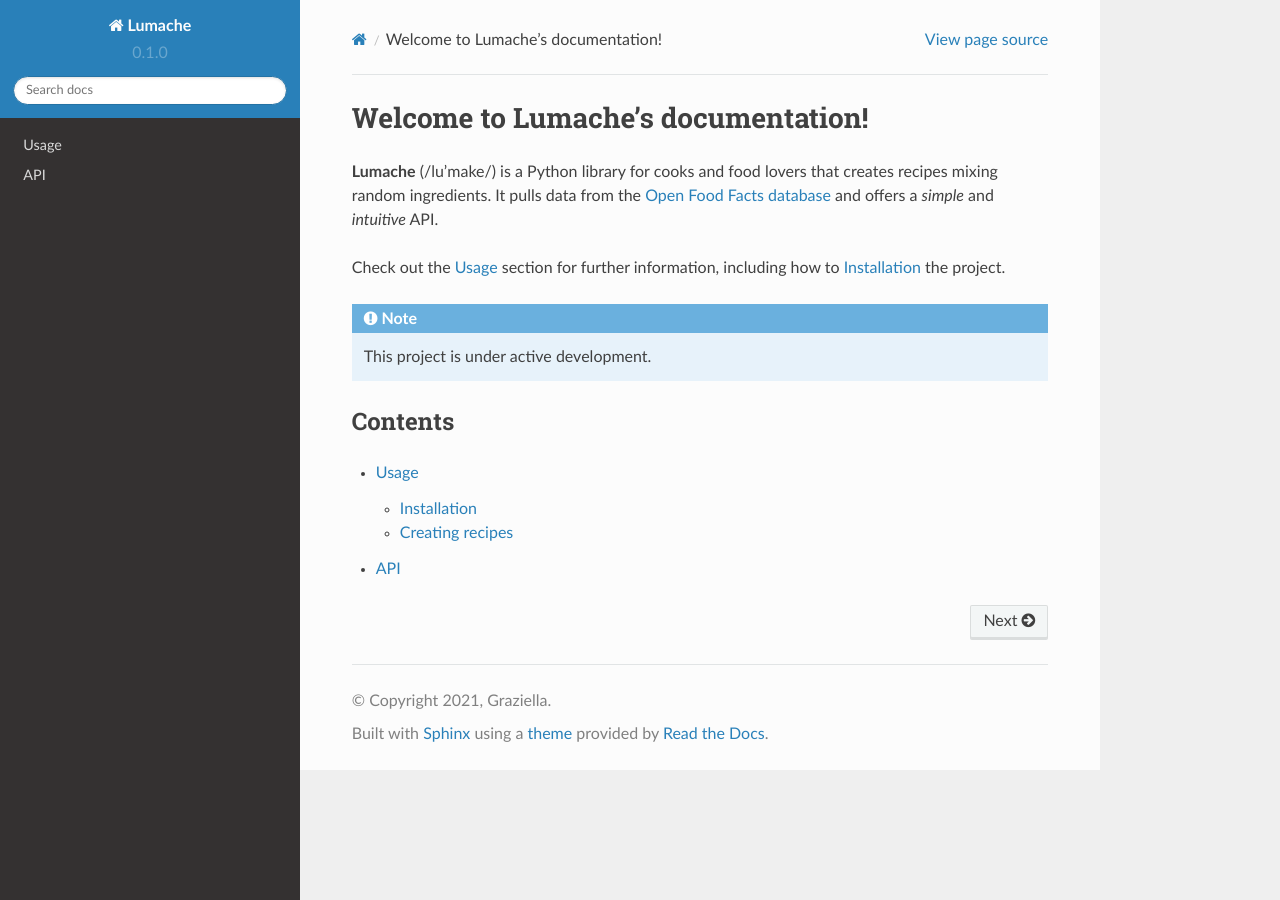
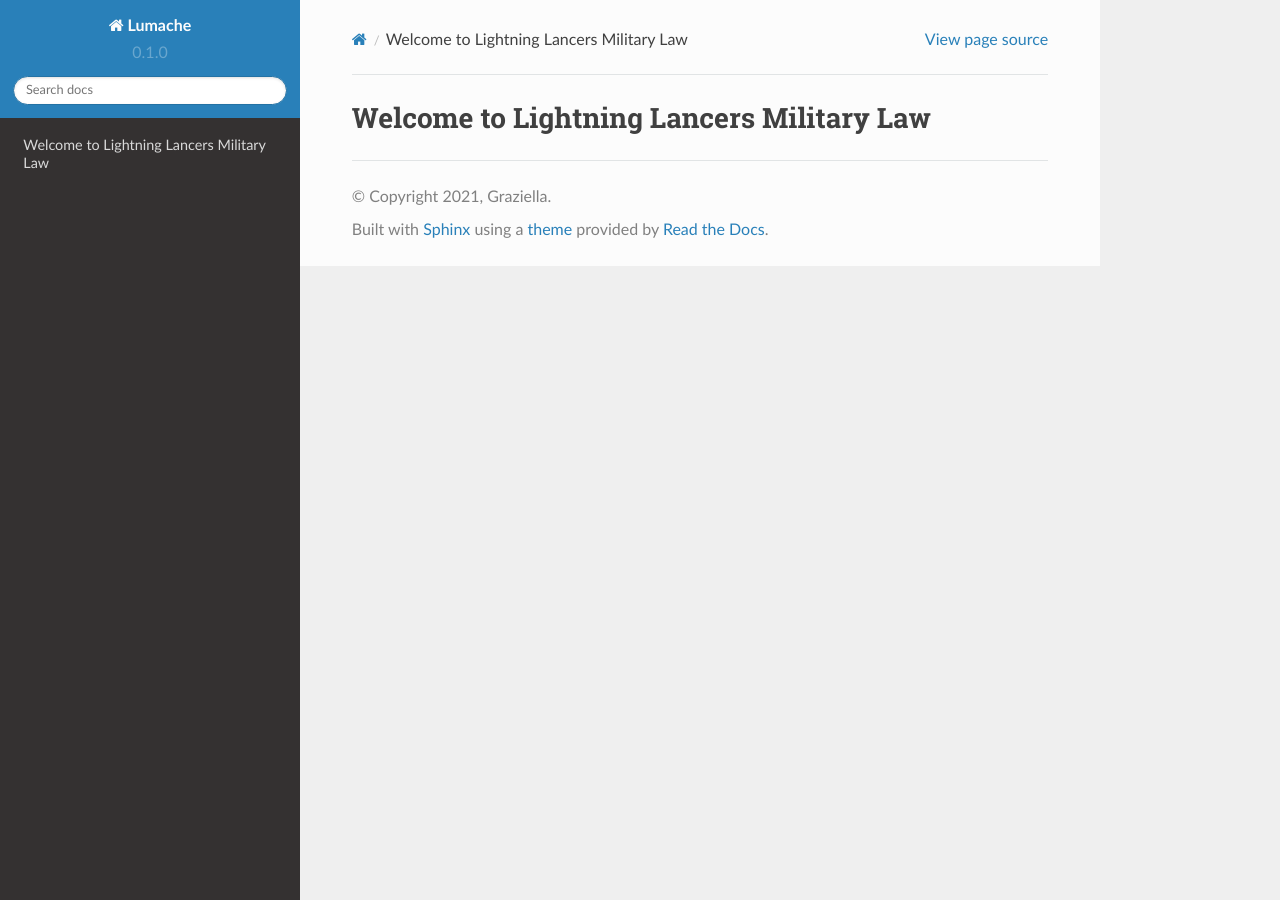
Before and after one commit to NickanatorYT/MLdocs, a Sphinx documentation site: the page built from docs/source/index.rst, in a window 1280 px wide. Built offline with Sphinx 7.4.7 and the Read the Docs theme 2.0.0, drawn with Linux system fonts in a browser that asks for light colours.

Commit message:
Update index.rst

```diff
--- a/docs/source/index.rst
+++ b/docs/source/index.rst
@@ -1,22 +1,2 @@
-Welcome to Lumache's documentation!
+Welcome to Lightning Lancers Military Law
 ===================================
-
-**Lumache** (/lu'make/) is a Python library for cooks and food lovers
-that creates recipes mixing random ingredients.
-It pulls data from the `Open Food Facts database <https://world.openfoodfacts.org/>`_
-and offers a *simple* and *intuitive* API.
-
-Check out the :doc:`usage` section for further information, including
-how to :ref:`installation` the project.
-
-.. note::
-
-   This project is under active development.
-
-Contents
---------
-
-.. toctree::
-
-   usage
-   api
```
